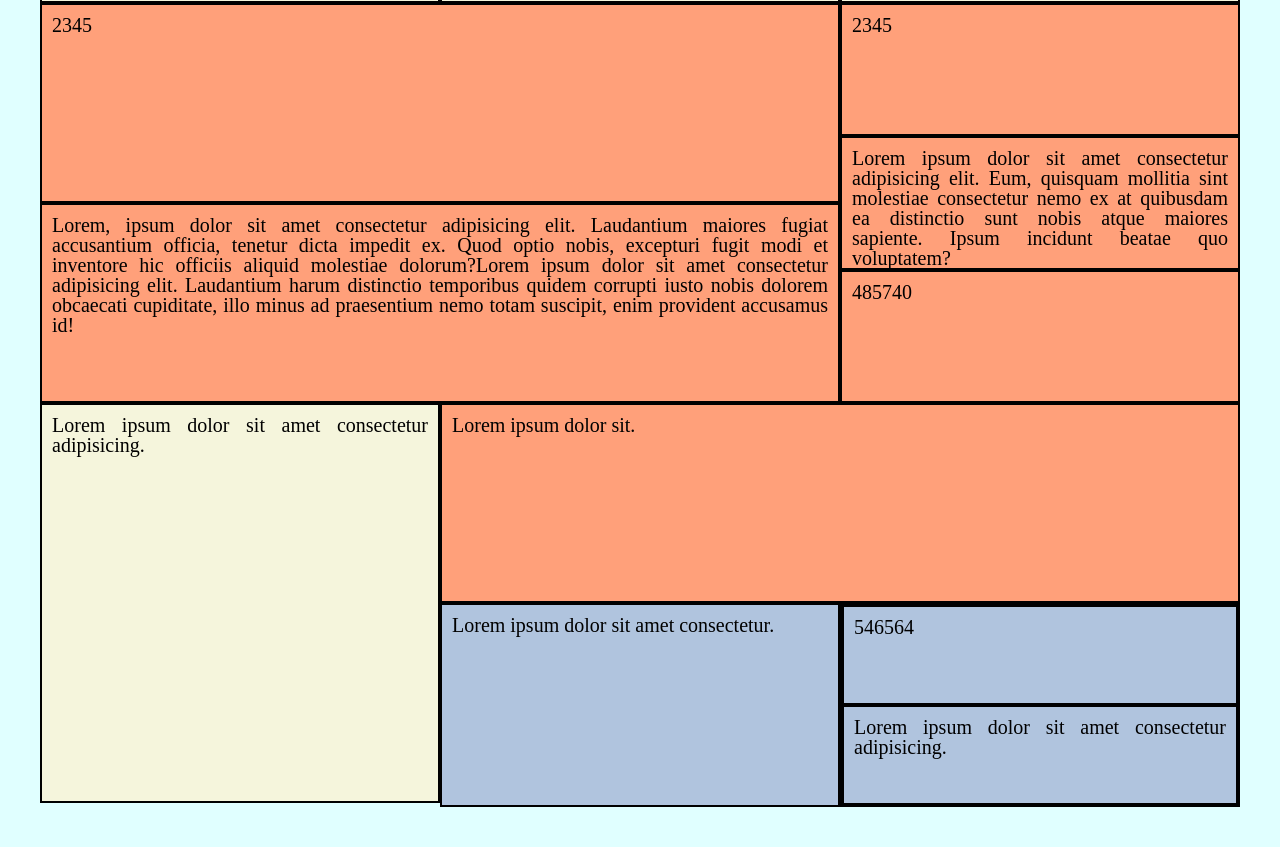
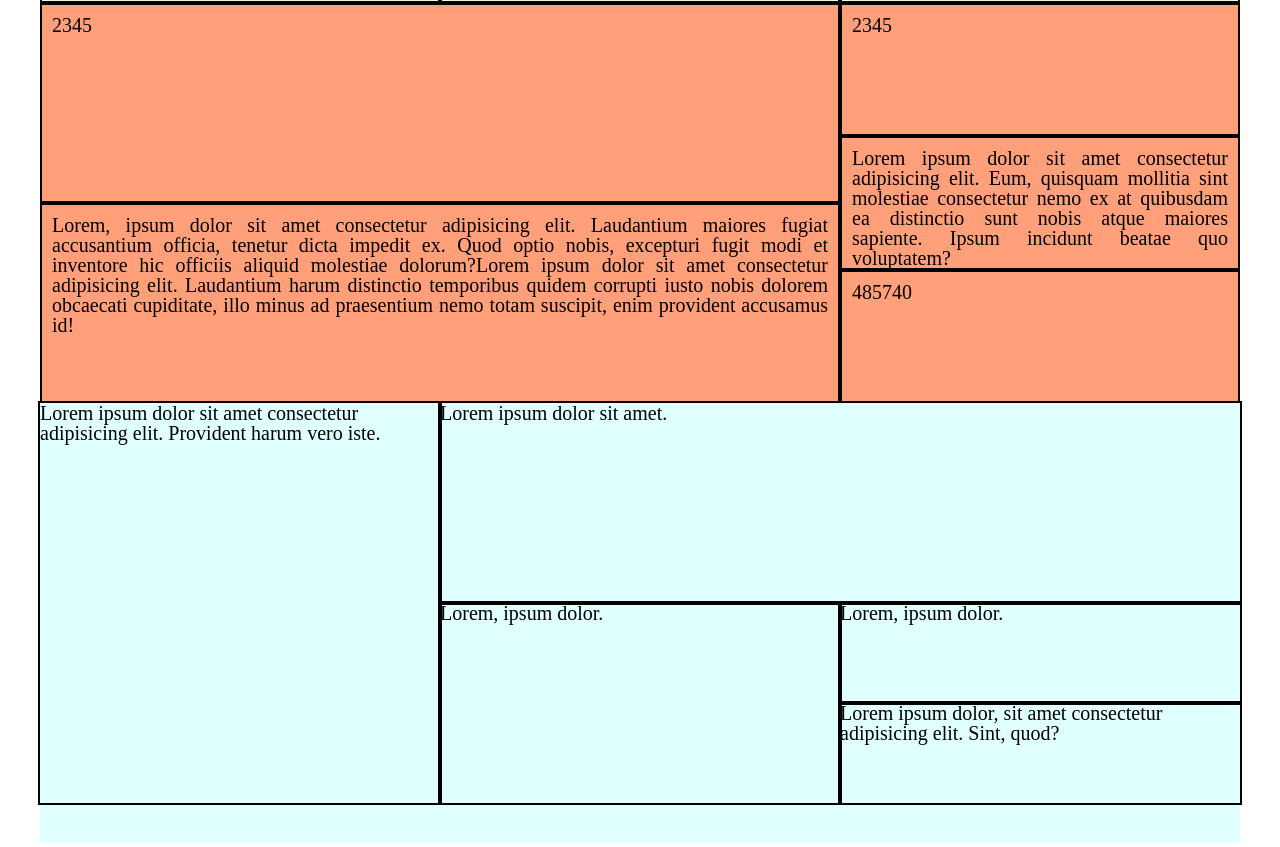
Before and after one commit to itskristinkaaa/hw-6, a plain HTML site: page index.html in a window 1280 px wide. Shown: the part 437-1284 px from the top of the page. Drawn offline with Linux system fonts and the light colour scheme.

Commit message:
fix float-block-four (third section)

```diff
--- a/css/styles.css
+++ b/css/styles.css
@@ -51,13 +51,14 @@ table {
 /* my styles */
 
 .float-container {
-    width: 1200px;
-    margin: 0 auto;
+
 }
 
 .blocks {
     padding: 40px 0;
 	background: lightcyan;
+	width: 1200px;
+    margin: 0 auto;
 }
 
 .float-block-one {
@@ -83,30 +84,6 @@ table {
 	height: 200px;
 }
 
-div.float-block-four {
-	border: 0;
-	width: 800px;
-	display: table;
-}
-
-.float-block-four > div {
-	display: table-cell;
-	border: 2px solid black;
-	background-color: lightsteelblue;
-	box-sizing: border-box;
-	font-size: 20px;
-	vertical-align: top;
-}
-
-.float-block-four-sub {
-    width: 50%;
-}
-
-.float-block-four-sub > div {
-	height: 100px;
-	border: 2px solid black;
-}
-
 .float-block-three {
 	width: 400px;
 	float: left;
@@ -122,6 +99,36 @@ div.float-block-four {
 
 .float-container p {
     text-align: justify;
-     margin-bottom: 10px;
+    margin-bottom: 10px;
 	padding: 10px;
 }
+
+.float-block-four div {
+	outline: 2px solid black;
+	font-size: 20px;
+}
+
+.float-block-four > div {
+	width: 400px;
+	height: 400px;
+	float: left;
+}
+
+.float-block-four > div + div {
+	width: 800px;
+	height: auto;
+}
+
+.float-block-four > div + div > div {
+	height: 200px;
+}
+
+.float-block-four-one > div {
+	float: left;
+	width: 400px;
+	height: 200px;
+}
+
+.float-block-four-one > div > div {
+	height: 100px;
+}
--- a/index.html
+++ b/index.html
@@ -35,25 +35,17 @@
                     <p>485740</p>
                 </div>
             </div>
-            <div class="clearfix"></div>
-            <div class="float-block-one">
-                <p>Lorem ipsum dolor sit amet consectetur adipisicing.</p>
-            </div>
-            <div class="float-block-two">
-                <div>
-                    <p>Lorem ipsum dolor sit.</p>
-                </div>
-                <div class="float-block-four">
+        </div>
+
+        <div class="float-block-four clearfix">
+            <div>Lorem ipsum dolor sit amet consectetur adipisicing elit. Provident harum vero iste.</div>
+            <div>
+                <div>Lorem ipsum dolor sit amet.</div>
+                <div class="float-block-four-one clearfix">
+                    <div>Lorem, ipsum dolor.</div>
                     <div>
-                        <p>Lorem ipsum dolor sit amet consectetur.</p>
-                    </div>
-                    <div class="float-block-four-sub">
-                        <div>
-                            <p>546564</p>
-                        </div>
-                        <div>
-                            <p>Lorem ipsum dolor sit amet consectetur adipisicing.</p>
-                        </div>
+                        <div>Lorem, ipsum dolor.</div>
+                        <div>Lorem ipsum dolor, sit amet consectetur adipisicing elit. Sint, quod?</div>
                     </div>
                 </div>
             </div>
```
